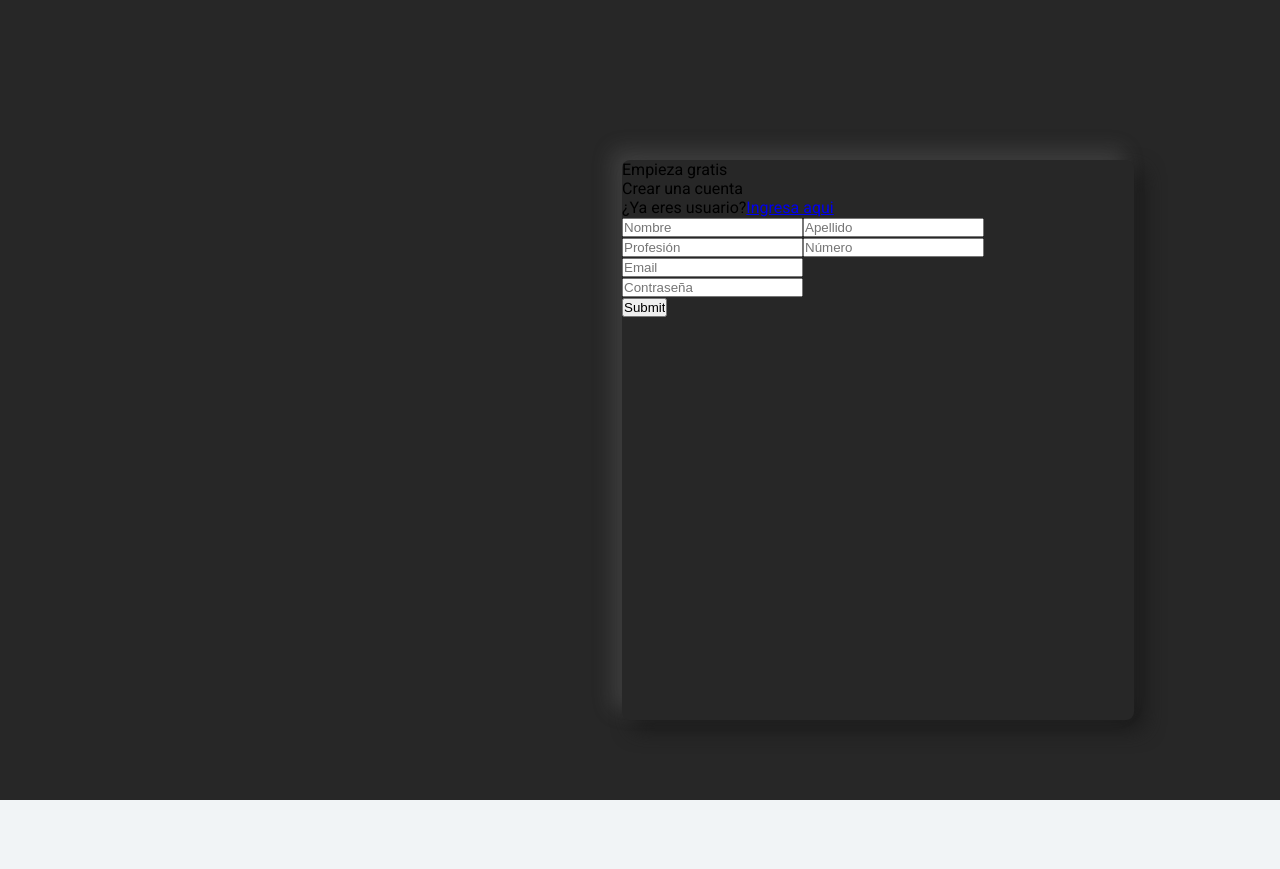
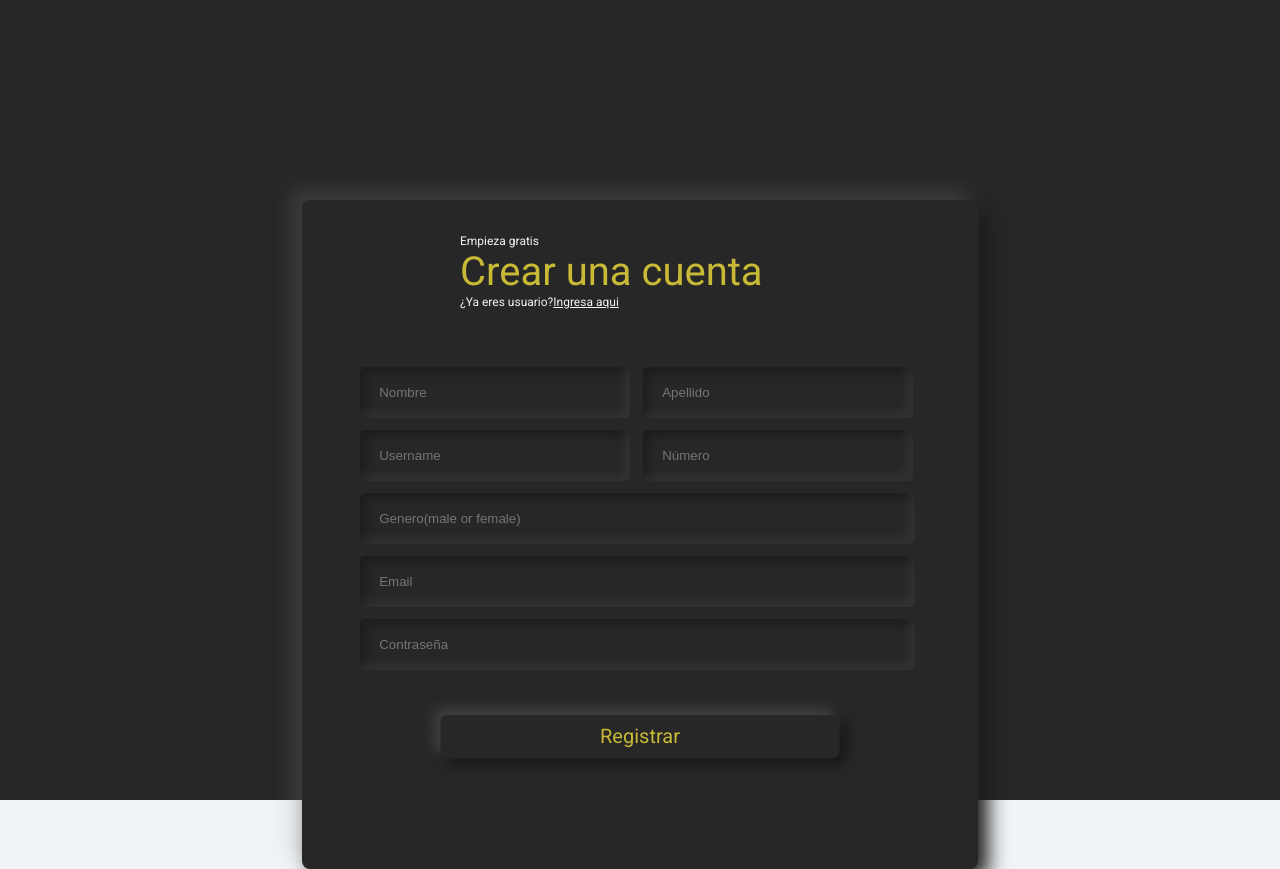
Before and after one commit to SmileTask/front-end, a React (Vite) app: page /register in a window 1280 px wide. Before the commit the page ends 800 px from the top, so only its background shows below. Built offline with nearby package versions, Linux system fonts and the light colour scheme.

Commit message:
Finish the register component

```diff
--- a/package.json
+++ b/package.json
@@ -14,6 +14,7 @@
     "@fortawesome/free-solid-svg-icons": "^6.2.0",
     "@fortawesome/react-fontawesome": "^0.2.0",
     "@mui/icons-material": "^5.10.9",
+    "axios": "^0.24.0",
     "react": "^18.2.0",
     "react-dom": "^18.2.0",
     "react-router-dom": "6.4.2"
--- a/src/components/contactComponents/contactForm.jsx
+++ b/src/components/contactComponents/contactForm.jsx
@@ -21,6 +21,8 @@ const contactForm = () => {
                         <textarea name="commentary" id="commentary" cols="30" rows="10" placeholder="Write anything you want to tell us"></textarea>
                     </label>
 
+                    <br />
+                    <button className='contactButton'>SEND</button>
                 </form>
             </div>
         </div>
--- a/src/components/registerComponents/formRegister.jsx
+++ b/src/components/registerComponents/formRegister.jsx
@@ -1,28 +1,131 @@
-import React from 'react'
-import '../../css/registercss/formRegsiter.css'
-import { Link } from 'react-router-dom'
+import React, { useState } from "react"
+import "../../css/registercss/formRegister.css"
+import { Link } from "react-router-dom"
+import axios from 'axios'
+
+const api_uri = 'http://localhost:5000'
 
 const registerForm = () => {
-    return(
+  const [data, setData] = useState({
+    name: "",
+    lastname: "",
+    username: "",
+    numberPhone: "",
+    genero: "",
+    email: "",
+    password: ""
+  })
+
+
+  const inputSubmit = (event) => {
+    setData({
+      ...data,
+      [event.target.name]: event.target.value,
+    })
+  }
+
+  const sendData = (event) => {
+    event.preventDefault()
+    axios.post(api_uri+'/api/user/register', {...data} )
+    .then(function (response) {
+      console.log(response);
+    })
+    .catch(function (error) {
+      console.log(error)
+    })
+  }
+
+  return (
     <div className="content-register">
-            <div className='register-header'>
+      <div className="register-header">
         <p>Empieza gratis</p>
         <p>Crear una cuenta</p>
-                <p>¿Ya eres usuario?<Link to='/login'>Ingresa aqui</Link></p>
+        <p>
+          ¿Ya eres usuario?<Link to="/login">Ingresa aqui</Link>
+        </p>
       </div>
-            <form action="">
-                <input type="text" placeholder='Nombre'/>
-                <input type="text" name="" id="" placeholder='Apellido'/>
+      <form action="" className="registerForm" onSubmit={sendData}>
+        <input
+          className="form-control halfInput"
+          type="text"
+          name="name"
+          placeholder="Nombre"
+          onChange={inputSubmit}
+          required
+        />
+        <input
+          className="form-control halfInput"
+          type="text"
+          name="lastname"
+          placeholder="Apellido"
+          onChange={inputSubmit}
+          required
+        />
         <br />
-                <input type="text" placeholder='Profesión' />
-                <input type="text" name="" id="" placeholder='Número'/>
+        <input
+          className="form-control halfInput"
+          type="text"
+          name="username"
+          placeholder="Username"
+          onChange={inputSubmit}
+          required
+        />
+        <input
+          className="form-control halfInput"
+          type="text"
+          name="numberPhone"
+          placeholder="Número"
+          onChange={inputSubmit}
+          required
+        />
         <br />
-                <input type="email" placeholder='Email' />
+        <input
+          className="form-control fullInput"
+          type="text"
+          name="genero"
+          placeholder="Genero(male or female)"
+          onChange={inputSubmit}
+          required
+        />
+        {/* <p id="gender">GENERO</p>
+        <input
+          type="radio"
+          id="male"
+          name="male"
+          value="male"
+          onChange={inputSubmit}
+        />
+        <label for="male">Hombre</label>
+        <input
+          type="radio"
+          id="female"
+          name="female"
+          value="female"
+          onChange={inputSubmit}
+        />
+        <label for="female">Mujer</label> */}
+
+        <input
+          className="form-control fullInput"
+          type="email"
+          name="email"
+          placeholder="Email"
+          onChange={inputSubmit}
+          required
+        />
         <br />
-                <input type="text" placeholder='Contraseña' />
-
+        <input
+          className="form-control fullInput"
+          type="text"
+          name="password"
+          placeholder="Contraseña"
+          onChange={inputSubmit}
+          required
+        />
         <br />
-                <input type="submit" />
+        <button type="submit" className="registerButton">
+          Registrar
+        </button>
       </form>
     </div>
   )
--- a/src/css/contactCss/form.css
+++ b/src/css/contactCss/form.css
@@ -7,13 +7,19 @@
 }
 
 .contentContact-form {
+    display: flex;
     text-align: left;
+    align-items: center;
+    align-content: center;
+
 }
 .contentContact-form form {
     width: 40%;
 }
 
 .contentContact-form label {
+    margin: 5%;
+
     color: var(--tone-six);
 }
 
@@ -24,6 +30,7 @@
     box-sizing: border-box;
     border: none;
     border-bottom: 2px solid var(--tone-five);
+    margin-bottom: 5%;
 }
 
 .contentContact-form textarea{
@@ -38,3 +45,23 @@
     font-size: 16px;
     resize: none;
 }
+
+.contactButton {
+    position: absolute;
+    align-items: center;
+    align-content: center;
+    width: 30%;
+    height: 5%;
+    font-family: 'Roboto';
+    font-style: normal;
+    font-weight: 400;
+    font-size: 20px;
+    line-height: 23px;
+    text-align: center;
+    color: #C8B936;
+    background: #272727;
+    box-shadow: -6px -6px 13px rgba(160, 160, 160, 0.25), 6px 6px 13px #161616;
+    border-radius: 6px;
+    border: none;
+    margin-top: 2.5%;
+}
--- a/src/css/contactCss/info.css
+++ b/src/css/contactCss/info.css
@@ -1,7 +1,8 @@
 .containerContact {
     position: relative;
-    display: inline-block;
+    display: flex;
     width: 100%;
+    height: 100%;
 }
 
 .contact-content {
@@ -9,11 +10,14 @@
     top: 150px;
     right: 60%;
     z-index: 1;
-    margin-top: 20px;
+    align-items: center;
+    align-content: center;
+    margin-top: 5%;
 }
 
 .contentContact-info {
     text-align: center;
+    margin-left: 10%;
 }
 
 .contentContact-info h2 {
--- /dev/null
+++ b/src/css/registercss/formRegister.css
@@ -0,0 +1,109 @@
+.content-register {
+    position: absolute;
+    padding: 0px;
+    width: 676px;
+    height: 669px;
+    left: 50%;
+    transform: translate(-50%);
+    right: 40%;
+    top: 200px;
+    bottom: 20%;
+    align-items: center;
+    justify-content: center;
+    background: #272727;
+    box-shadow: -10px -10px 20px rgba(134, 134, 134, 0.25), 10px 10px 20px #1B1B1B;
+    border-radius: 8px;
+}
+
+.registerForm {
+    align-content: center;
+    width: 100%;
+    margin: 58px;
+}
+
+.registerForm input{
+    background: #272727;
+    box-shadow: inset -6px -6px 10px rgba(133, 133, 133, 0.13), inset 6px 6px 10px rgba(0, 0, 0, 0.25);
+    border-radius: 5px;
+    color: var(--tone-two);
+    border: none;
+    padding: 1.2rem;
+}
+
+.halfInput {
+    border: none;
+    width: 270px;
+    height: 51px;
+    margin-right: 13px;
+    margin-bottom: 12px;
+}
+
+.fullInput {
+    border: none;
+    width: 555px;
+    height: 51px;
+    margin-bottom: 12px;
+}
+
+.registerButton {
+    position: absolute;
+    margin-top: 33px;
+    left: 50%;
+    transform: translate(-50%);
+    width: 399px;
+    height: 43px;
+    font-family: 'Roboto';
+    font-style: normal;
+    font-weight: 400;
+    font-size: 20px;
+    line-height: 23px;
+    text-align: center;
+    color: #C8B936;
+    background: #272727;
+    box-shadow: -6px -6px 13px rgba(160, 160, 160, 0.25), 6px 6px 13px #161616;
+    border-radius: 6px;
+    border: none;
+}
+
+.register-header {
+    padding-left: 158px;
+    margin-top: 5%;
+}
+
+.register-header p:nth-child(1) {
+    font-size: 12px;
+    color: var(--tone-two);
+}
+
+.register-header p:nth-child(2) {
+    font-size: 40px;
+    color: #C8B936;
+}
+
+.register-header p:nth-child(3) {
+    font-size: 12px;
+    color: var(--tone-two);
+}
+
+.register-header p:nth-child(3) a{
+    font-size: 12px;
+    color: var(--tone-two);
+}
+
+/* form p{
+    font-size: 10px;
+    color: #C8B936;
+} */
+
+/* #male {
+    margin-left: 2rem;
+}
+
+#gender {
+    margin-left: 2rem;
+} */
+
+.content-register label {
+    color: var(--tone-four);
+    padding: 0.5rem;
+}
--- a/src/css/registercss/formRegsiter.css
+++ /dev/null
@@ -1,15 +0,0 @@
-.content-register {
-    position: absolute;
-    width: 40%;
-    height: 70%;
-    left: 622px;
-    top: 20%;
-    bottom: 20%;
-    align-items: center;
-    justify-content: center;
-
-
-    background: #272727;
-    box-shadow: -10px -10px 20px rgba(134, 134, 134, 0.25), 10px 10px 20px #1B1B1B;
-    border-radius: 8px;
-}
```
Also changed, not shown: 1 other file (tests, documents, lock files or other folders). Lines whose indentation alone changed are shown as unchanged.
